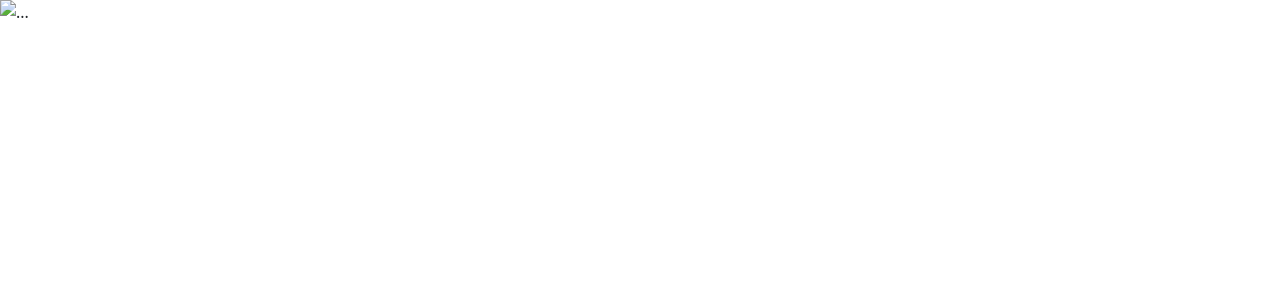
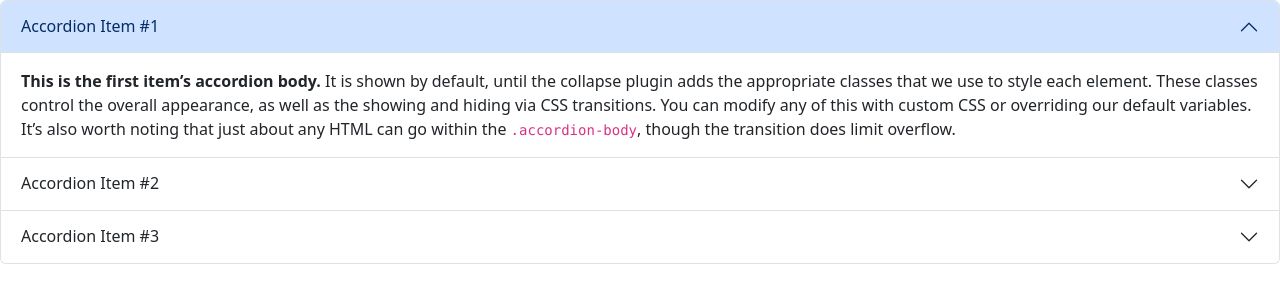
Before and after one commit to santiagomarin111/afiliaciones-eps, a plain HTML site: page index.html in a window 1280 px wide. Drawn offline with nearby package versions, Linux system fonts and the light colour scheme.

Commit message:
cambios index

```diff
--- a/index.html
+++ b/index.html
@@ -7,26 +7,44 @@
     <link href="https://cdn.jsdelivr.net/npm/bootstrap@5.3.8/dist/css/bootstrap.min.css" rel="stylesheet" integrity="sha384-sRIl4kxILFvY47J16cr9ZwB07vP4J8+LH7qKQnuqkuIAvNWLzeN8tE5YBujZqJLB" crossorigin="anonymous">
   </head>
   <body>
-  <div id="carouselExample" class="carousel slide">
-  <div class="carousel-inner">
-    <div class="carousel-item active">
-      <img src="..." class="d-block w-100" alt="...">
-    </div>
-    <div class="carousel-item">
-      <img src="..." class="d-block w-100" alt="...">
-    </div>
-    <div class="carousel-item">
-      <img src="..." class="d-block w-100" alt="...">
+<div class="accordion" id="accordionExample">
+  <div class="accordion-item">
+    <h2 class="accordion-header">
+      <button class="accordion-button" type="button" data-bs-toggle="collapse" data-bs-target="#collapseOne" aria-expanded="true" aria-controls="collapseOne">
+        Accordion Item #1
+      </button>
+    </h2>
+    <div id="collapseOne" class="accordion-collapse collapse show" data-bs-parent="#accordionExample">
+      <div class="accordion-body">
+        <strong>This is the first item’s accordion body.</strong> It is shown by default, until the collapse plugin adds the appropriate classes that we use to style each element. These classes control the overall appearance, as well as the showing and hiding via CSS transitions. You can modify any of this with custom CSS or overriding our default variables. It’s also worth noting that just about any HTML can go within the <code>.accordion-body</code>, though the transition does limit overflow.
+      </div>
     </div>
   </div>
-  <button class="carousel-control-prev" type="button" data-bs-target="#carouselExample" data-bs-slide="prev">
-    <span class="carousel-control-prev-icon" aria-hidden="true"></span>
-    <span class="visually-hidden">Previous</span>
-  </button>
-  <button class="carousel-control-next" type="button" data-bs-target="#carouselExample" data-bs-slide="next">
-    <span class="carousel-control-next-icon" aria-hidden="true"></span>
-    <span class="visually-hidden">Next</span>
-  </button>
+  <div class="accordion-item">
+    <h2 class="accordion-header">
+      <button class="accordion-button collapsed" type="button" data-bs-toggle="collapse" data-bs-target="#collapseTwo" aria-expanded="false" aria-controls="collapseTwo">
+        Accordion Item #2
+      </button>
+    </h2>
+    <div id="collapseTwo" class="accordion-collapse collapse" data-bs-parent="#accordionExample">
+      <div class="accordion-body">
+        <strong>This is the second item’s accordion body.</strong> It is hidden by default, until the collapse plugin adds the appropriate classes that we use to style each element. These classes control the overall appearance, as well as the showing and hiding via CSS transitions. You can modify any of this with custom CSS or overriding our default variables. It’s also worth noting that just about any HTML can go within the <code>.accordion-body</code>, though the transition does limit overflow.
+      </div>
+    </div>
+  </div>
+  <div class="accordion-item">
+    <h2 class="accordion-header">
+      <button class="accordion-button collapsed" type="button" data-bs-toggle="collapse" data-bs-target="#collapseThree" aria-expanded="false" aria-controls="collapseThree">
+        Accordion Item #3
+      </button>
+    </h2>
+    <div id="collapseThree" class="accordion-collapse collapse" data-bs-parent="#accordionExample">
+      <div class="accordion-body">
+        <strong>This is the third item’s accordion body.</strong> It is hidden by default, until the collapse plugin adds the appropriate classes that we use to style each element. These classes control the overall appearance, as well as the showing and hiding via CSS transitions. You can modify any of this with custom CSS or overriding our default variables. It’s also worth noting that just about any HTML can go within the <code>.accordion-body</code>, though the transition does limit overflow.
+      </div>
+    </div>
+  </div>
+</div>
 </div>
     <script src="https://cdn.jsdelivr.net/npm/bootstrap@5.3.8/dist/js/bootstrap.bundle.min.js" integrity="sha384-FKyoEForCGlyvwx9Hj09JcYn3nv7wiPVlz7YYwJrWVcXK/BmnVDxM+D2scQbITxI" crossorigin="anonymous"></script>
   </body>
```
